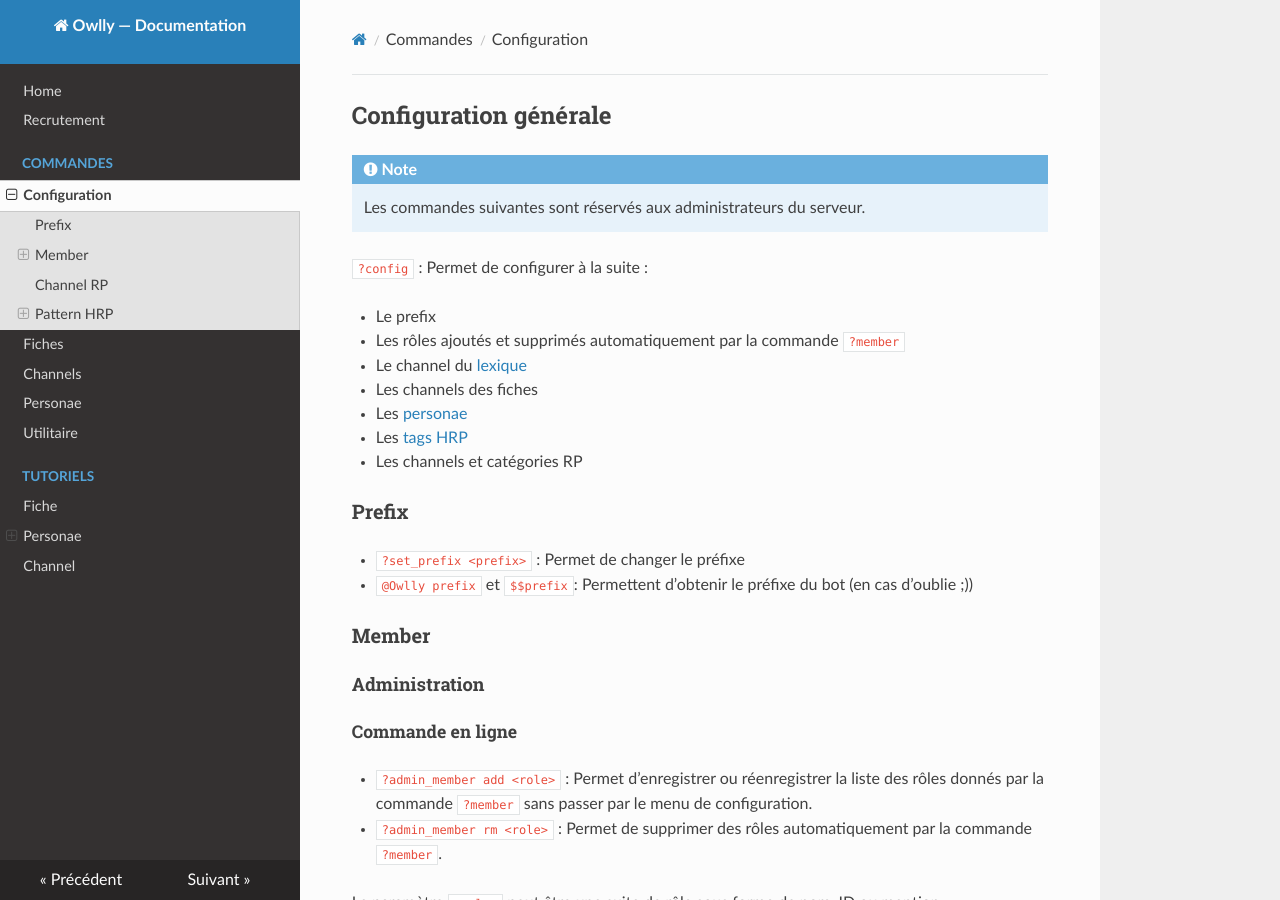
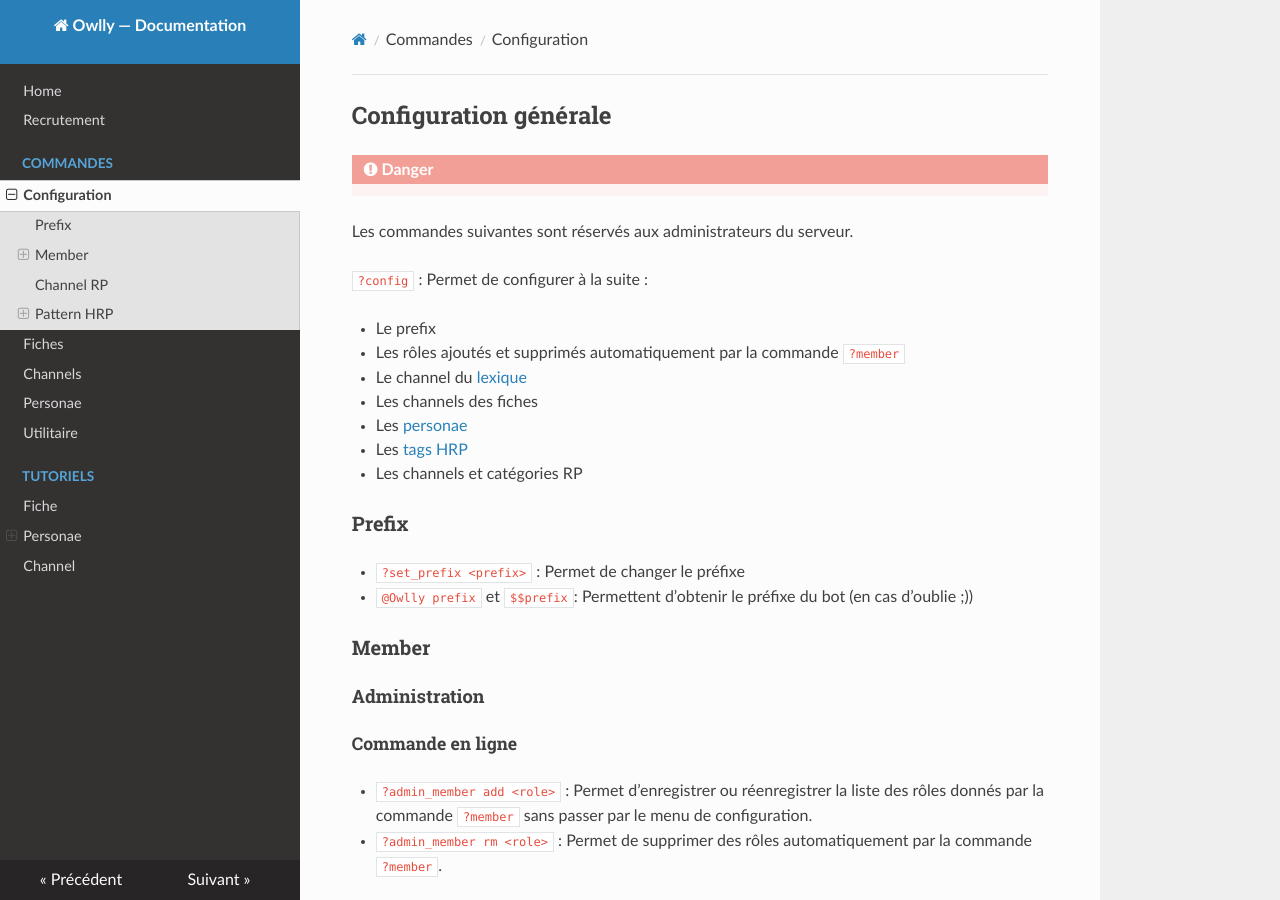
Before and after one commit to OwllyBot/Docs, an MkDocs documentation site: the page built from docs/commands/admin.md, in a window 1280 px wide and 900 px high. Built offline with MkDocs 1.6.1, drawn with Linux system fonts in a browser that asks for light colours; nearby versions of some CDN libraries; old or Windows-style settings are respelled for this version of MkDocs.

Commit message:
✨ Admonition

```diff
--- a/docs/commands/admin.md
+++ b/docs/commands/admin.md
@@ -1,7 +1,7 @@
 # Configuration générale
 
-!!! note
-	Les commandes suivantes sont réservés aux administrateurs du serveur.
+!!! danger
+Les commandes suivantes sont réservés aux administrateurs du serveur.
 
 `?config` : Permet de configurer à la suite :
 
```
